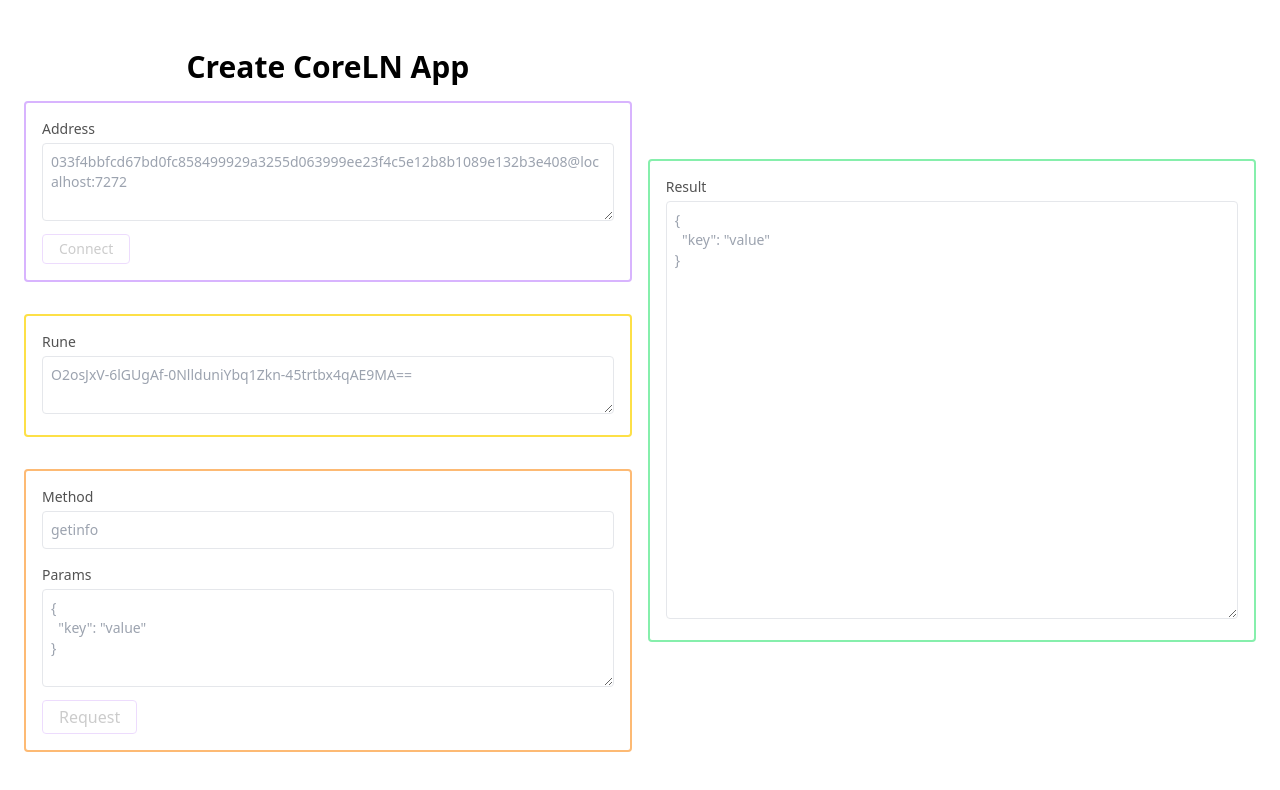
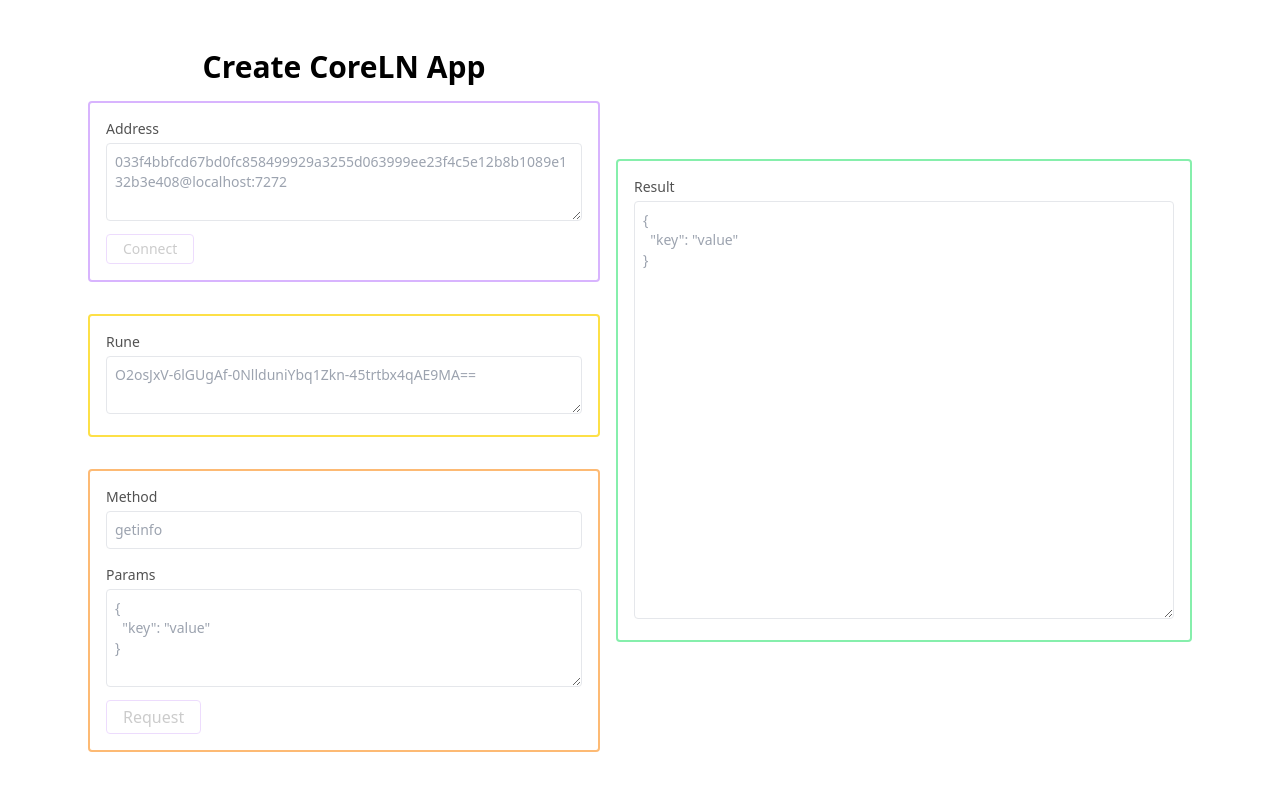
Before and after one commit to evansmj/cln-node-visualization, a SvelteKit app: page / in a window 1280 px wide. Shown: the top 790 px of the page. Built offline with nearby package versions, Linux system fonts and the light colour scheme.

Commit message:
Style updates

```diff
--- a/src/routes/+page.svelte
+++ b/src/routes/+page.svelte
@@ -69,7 +69,7 @@
     </div>
   {/if}
 
-  <div class="w-1/2">
+  <div class="w-1/2 max-w-lg">
     <h1 class="font-bold text-3xl mb-4 w-full text-center">Create CoreLN App</h1>
     <div class="w-full mt-4 text-sm p-4 border-2 rounded border-purple-300">
       <label class="text-neutral-600 font-medium mb-1 block" for="address">Address</label>
@@ -147,7 +147,7 @@
     </div>
   </div>
 
-  <div class="w-1/2 p-4 border-2 rounded border-green-300 ml-4">
+  <div class="w-1/2 max-w-xl p-4 border-2 rounded border-green-300 ml-4">
     <div class="w-full text-sm">
       <label class="text-neutral-600 font-medium mb-1 block" for="params">Result</label>
       <textarea
```
